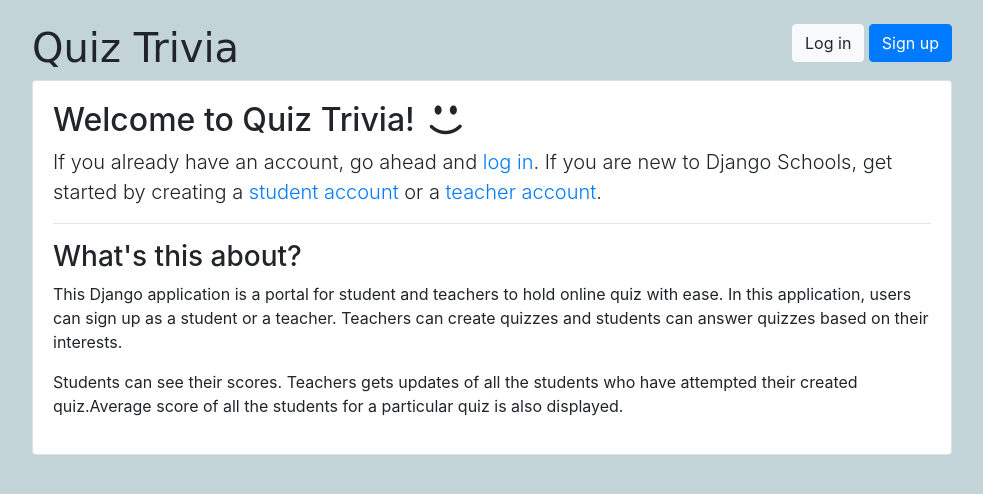
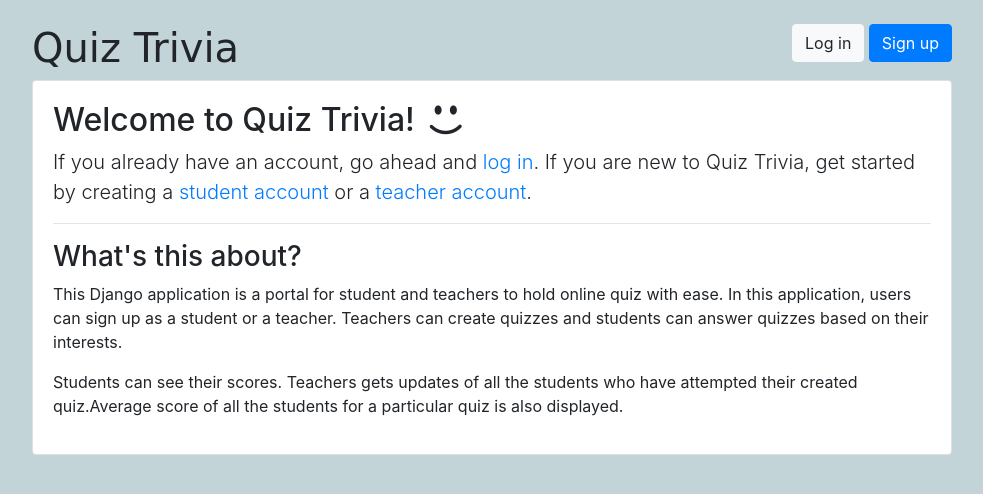
Before and after one commit to rohan-mistry/Quiz-Trivia, a Django app: page / in a window 1280 px wide. Shown: the top 494 px of the page, without its empty margins (148-1131 px from the left). Run offline with Django 3.2, Linux system fonts and the light colour scheme; some libraries are stand-ins or nearby versions; some web fonts are replaced.

Commit message:
home_dash

```diff
--- a/classroom/templates/classroom/home.html
+++ b/classroom/templates/classroom/home.html
@@ -3,7 +3,7 @@
 {% block content %}
   <h2>Welcome to Quiz Trivia! <span class="icon-emo-happy"></span></h2>
   <p class="lead">
-    If you already have an account, go ahead and <a href="{% url 'login' %}">log in</a>. If you are new to Django Schools, get started
+    If you already have an account, go ahead and <a href="{% url 'login' %}">log in</a>. If you are new to Quiz Trivia, get started
     by creating a <a href="{% url 'student_signup' %}">student account</a> or a <a href="{% url 'teacher_signup' %}">teacher account</a>.
   </p>
   <hr>
```
